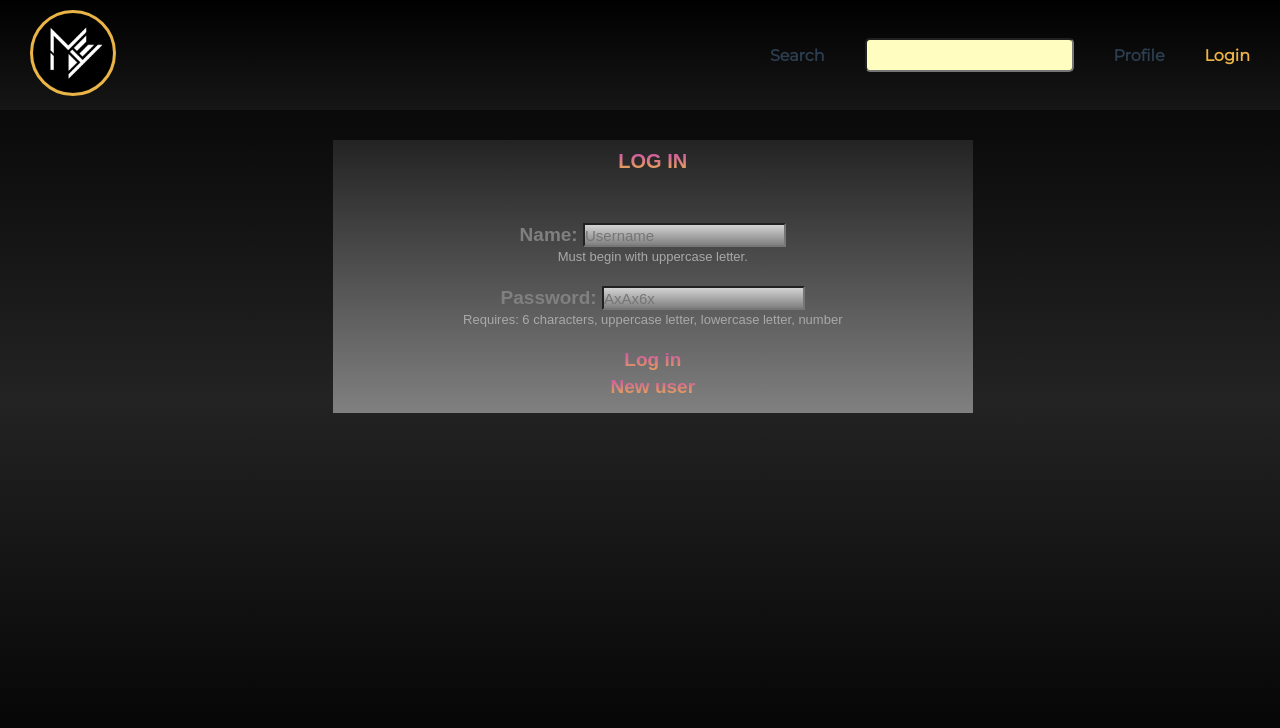
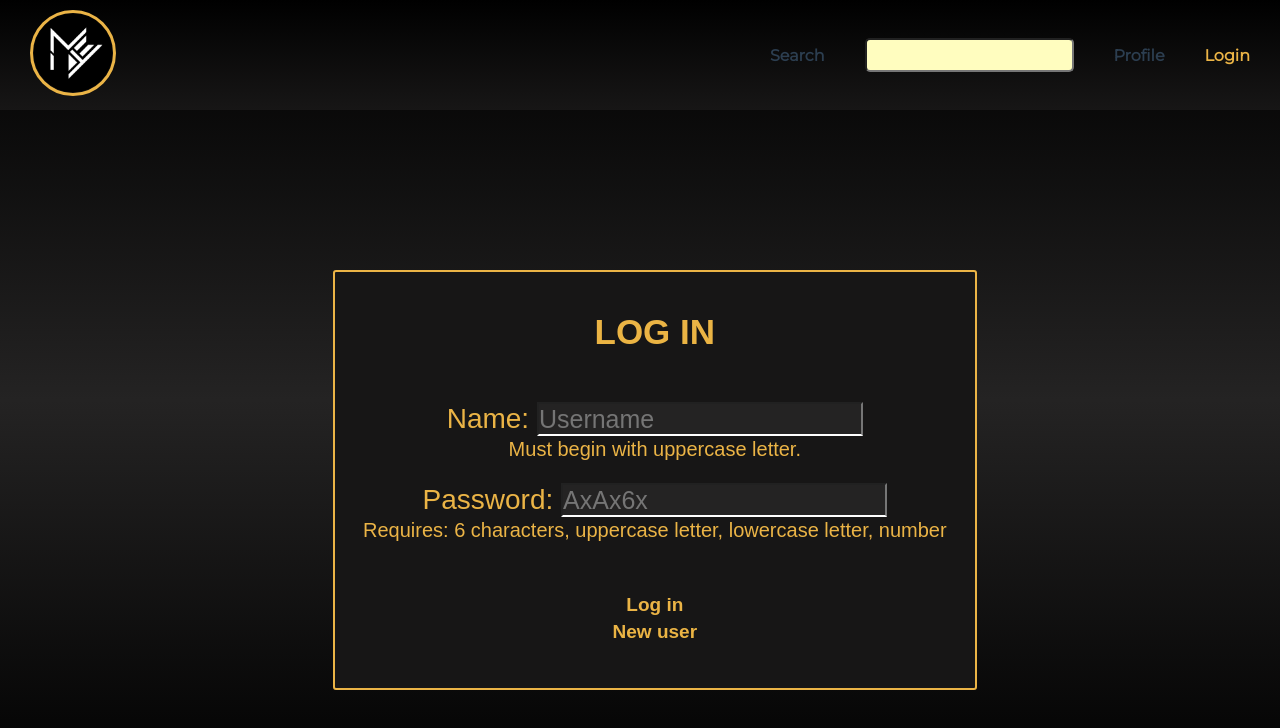
Before and after one commit to SamuelAitamaa/FullStack-Project, a Vue app in the folder fullstack_project/: page /login in a window 1280 px wide. Shown: the top 728 px of the page. Built offline with nearby package versions, Linux system fonts and the light colour scheme.

Commit message:
login and register theme changes done

```diff
--- a/fullstack_project/src/components/Login.vue
+++ b/fullstack_project/src/components/Login.vue
@@ -127,31 +127,39 @@ export default {
   min-height: 100vh;
 }
 .login {
-  background: linear-gradient(#242323, grey);
+  background-color: #171616;
+  border: 2px solid #ebb446 ;
+  border-radius: 3px;
   width: 50%;
   margin-left: 26%;
-  margin-top: 30px;
+  margin-top: 20vh;
   height: auto;
-  color: grey;
-  font-weight: bolder;
-  padding-top: 10px;
-  padding-bottom: 10px;
+  padding-top: 40px;
+  padding-bottom: 40px;
 
   font-family: 'Monsterrat', sans-serif;
 }
+label{
+  color:  #ebb446;
+  font-size: 28px;
+}
+
 h1 {
-  background: linear-gradient(#cb48b7, #ebb446);
+  background: linear-gradient(#ebb446 , #ebb442);
   -webkit-background-clip: text;
   -webkit-text-fill-color: transparent;
-  font-size: 20px;
+  font-size: 35px;
   font-weight: revert;
 }
 input {
-  background: linear-gradient(lightgrey, grey);
-  height: 20px;
-  font-size: 15px;
+  color:#ebb446;
+  background-color: #242323;
+  height: 30px;
+  font-size: 25px;
   margin-bottom: 2px;
+  border-bottom: 2px solid white;
 }
+
 .form {
   padding: 50px 20px 5px 20px;
   flex-basis: 100px;
@@ -161,6 +169,7 @@ input {
   display: grid;
   align-items: center;
   justify-content: center;
+  margin-top: 30px;
 }
 button {
   font-size: 19px;
@@ -168,14 +177,15 @@ button {
   border: 2px grey;
   border-radius: 2px;
   float: left;
-  background: linear-gradient(#cb48b7, #ebb446);
+  background: #ebb446;
   -webkit-background-clip: text;
   -webkit-text-fill-color: transparent;
   padding-bottom: 5px;
+  cursor: pointer;
 
 }
 button:hover {
-  background: linear-gradient(#ebb446, #ebb446);
+  background: #bf4b91;
   -webkit-background-clip: text;
   -webkit-text-fill-color: transparent;
 }
@@ -185,20 +195,21 @@ button:hover {
   border: 2px grey;
   border-radius: 2px;
   float: left;
-  background: linear-gradient(#cb48b7, #ebb446);
+  background: linear-gradient(#ebb446, #ebb442);
   -webkit-background-clip: text;
   -webkit-text-fill-color: transparent;
   text-decoration: none;
 }
 #link:hover {
-  background: linear-gradient(#ebb446, #ebb446);
+  background: #bf4b91;
   -webkit-background-clip: text;
   -webkit-text-fill-color: transparent;
 }
 p {
-  font-size: small;
-  color: darkgray;
+  font-size: 20px;
+  color:#ebb446;
   font-weight: lighter;
+
 }
 ul.no-bullets {
   list-style-type: none;
--- a/fullstack_project/src/components/Register.vue
+++ b/fullstack_project/src/components/Register.vue
@@ -136,34 +136,38 @@ export default {
   min-height: 100vh;
 }
 .register {
-  background: linear-gradient(#242323, grey);
+  background-color: #171616;
+  border: 2px solid #ebb446 ;
+  border-radius: 3px;
   width: 50%;
   margin-left: 26%;
-  margin-top: 30px;
+  margin-top: 20vh;
   height: auto;
-  color: grey;
-  font-weight: bolder;
-  padding-top: 10px;
-  padding-bottom: 10px;
+  padding-top: 40px;
+  padding-bottom: 40px;
 
   font-family: 'Monsterrat', sans-serif;
 }
 
+label{
+  color:  #ebb446;
+  font-size: 28px;
+}
+
 h1 {
-  background: linear-gradient(#cb48b7, #ebb446);
+  background: linear-gradient(#ebb446 , #ebb442);
   -webkit-background-clip: text;
   -webkit-text-fill-color: transparent;
-  font-size: 20px;
+  font-size: 35px;
   font-weight: revert;
 }
 input {
-  background: linear-gradient(lightgrey, grey);
-  height: 20px;
-  font-size: 15px;
-  margin-bottom: 10px;
-}
-label {
-  padding-right: 10px;
+  color:#ebb446;
+  background-color: #242323;
+  height: 30px;
+  font-size: 25px;
+  margin-bottom: 2px;
+  border-bottom: 2px solid white;
 }
 .form {
   padding: 50px 20px 20px 20px;
@@ -174,6 +178,7 @@ label {
   display: grid;
   align-items: center;
   justify-content: center;
+  margin-top: 30px;
 }
 button {
   font-size: 19px;
@@ -181,14 +186,15 @@ button {
   border: 2px grey;
   border-radius: 2px;
   float: left;
-  background: linear-gradient(#cb48b7, #ebb446);
+  background: #ebb446;
   -webkit-background-clip: text;
   -webkit-text-fill-color: transparent;
   padding-bottom: 5px;
+  cursor: pointer;
 
 }
 button:hover {
-  background: linear-gradient(#ebb446, #ebb446);
+  background: #bf4b91;
   -webkit-background-clip: text;
   -webkit-text-fill-color: transparent;
 }
@@ -201,8 +207,9 @@ ul.no-bullets {
   -webkit-text-fill-color: transparent;
 }
 p {
-  font-size: small;
-  color: darkgray;
+  font-size: 20px;
+  color:#ebb446;
   font-weight: lighter;
+
 }
 </style>
```
